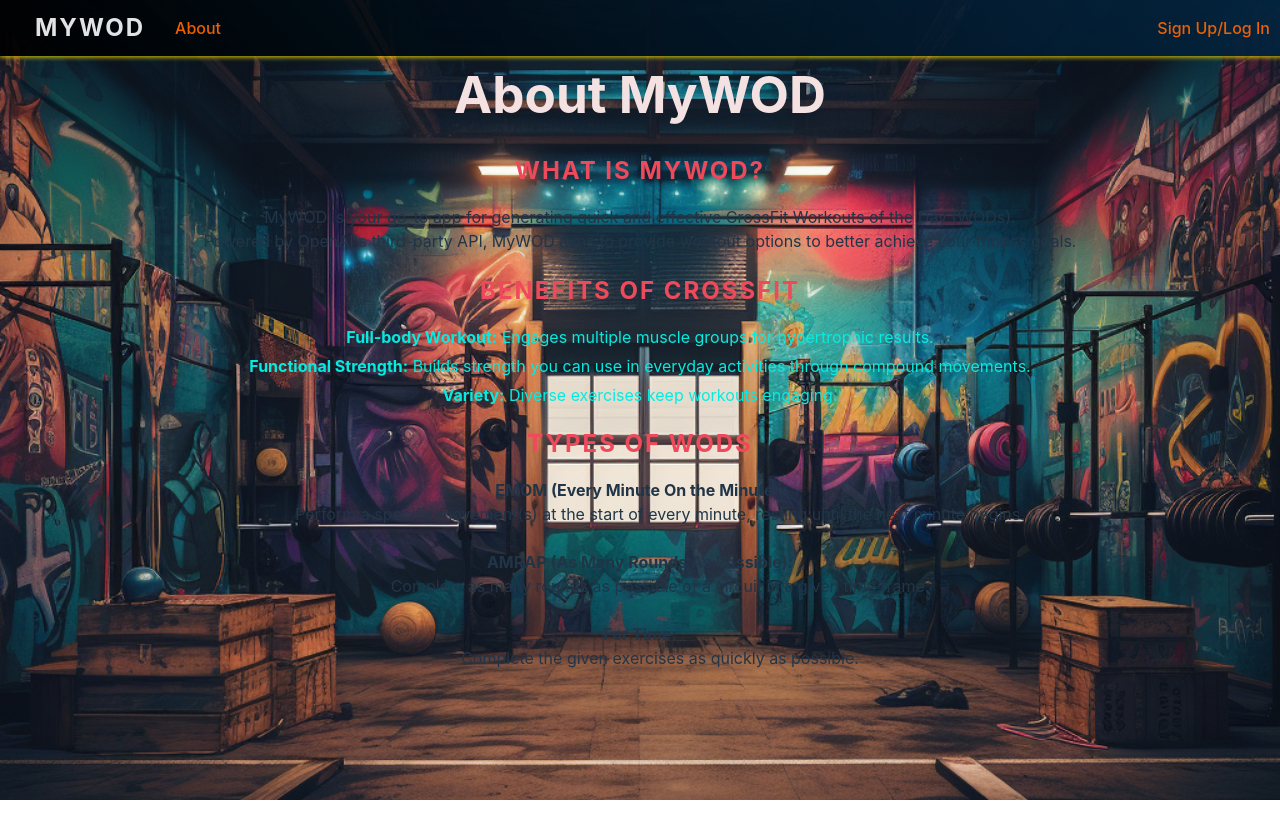
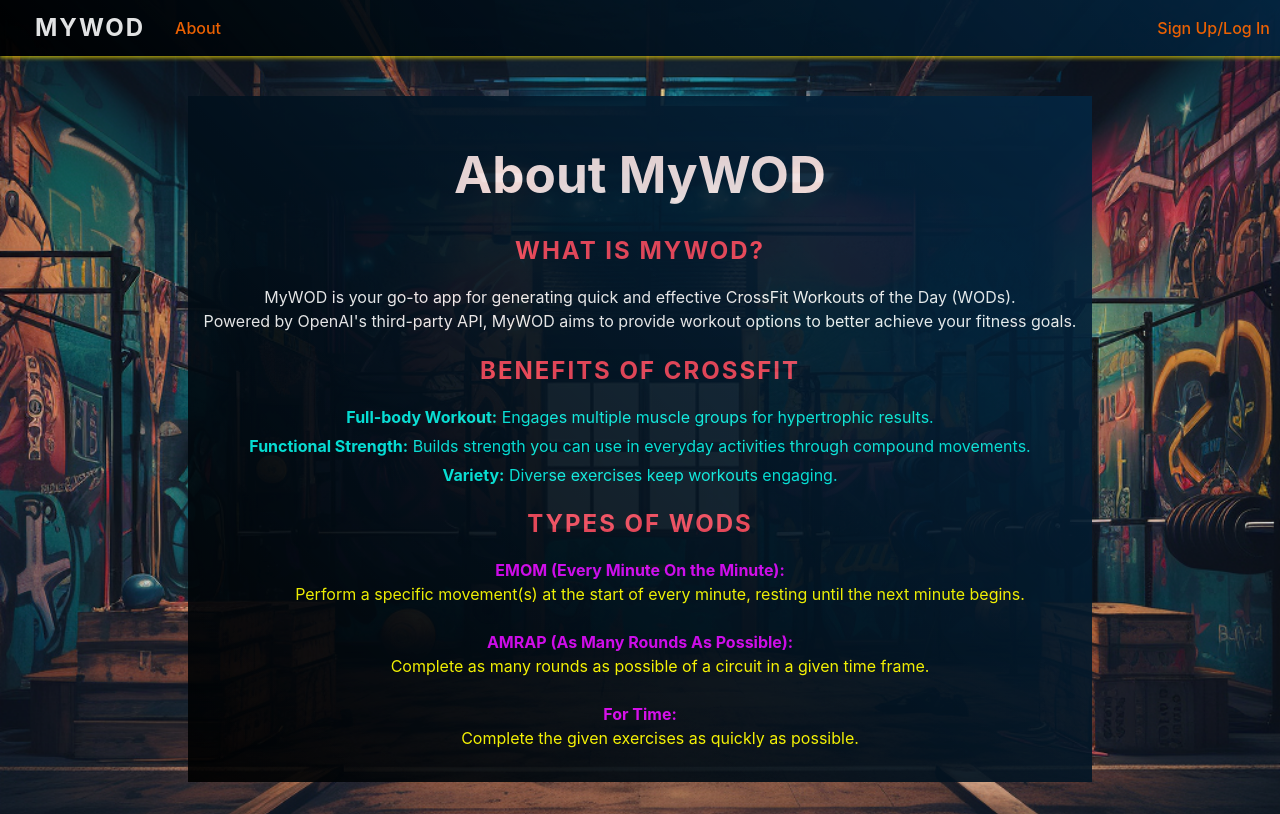
Before and after one commit to avilla13/MyWOD, a React (Vite) app: page /about in a window 1280 px wide. Built offline with nearby package versions, Linux system fonts and the light colour scheme.

Commit message:
Style the AboutPage

```diff
--- /dev/null
+++ b/src/pages/AboutPage/AboutPage.css
@@ -0,0 +1,19 @@
+.about-page {
+    background-color: #042642;
+    opacity: .92;
+    background-image: linear-gradient(45deg, black, transparent);
+    margin-top: 8vmin;
+    padding: 2vmin;
+}
+
+p, dl {
+    color: whitesmoke;
+}
+
+dt {
+    color: rgb(220, 11, 248);
+}
+
+dd {
+    color: yellow;
+}
--- a/src/pages/AboutPage/AboutPage.jsx
+++ b/src/pages/AboutPage/AboutPage.jsx
@@ -1,4 +1,5 @@
 import React, { useEffect, useState } from 'react';
+import './AboutPage.css';
 
 export default function AboutPage({ user }) {
   return (
```
